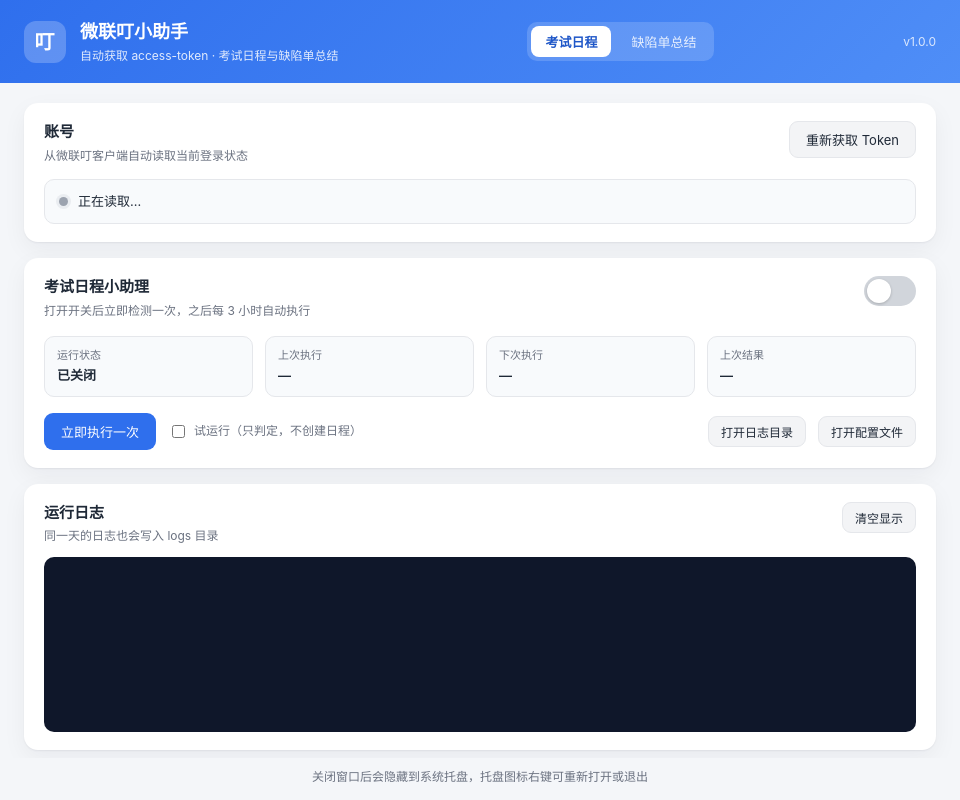
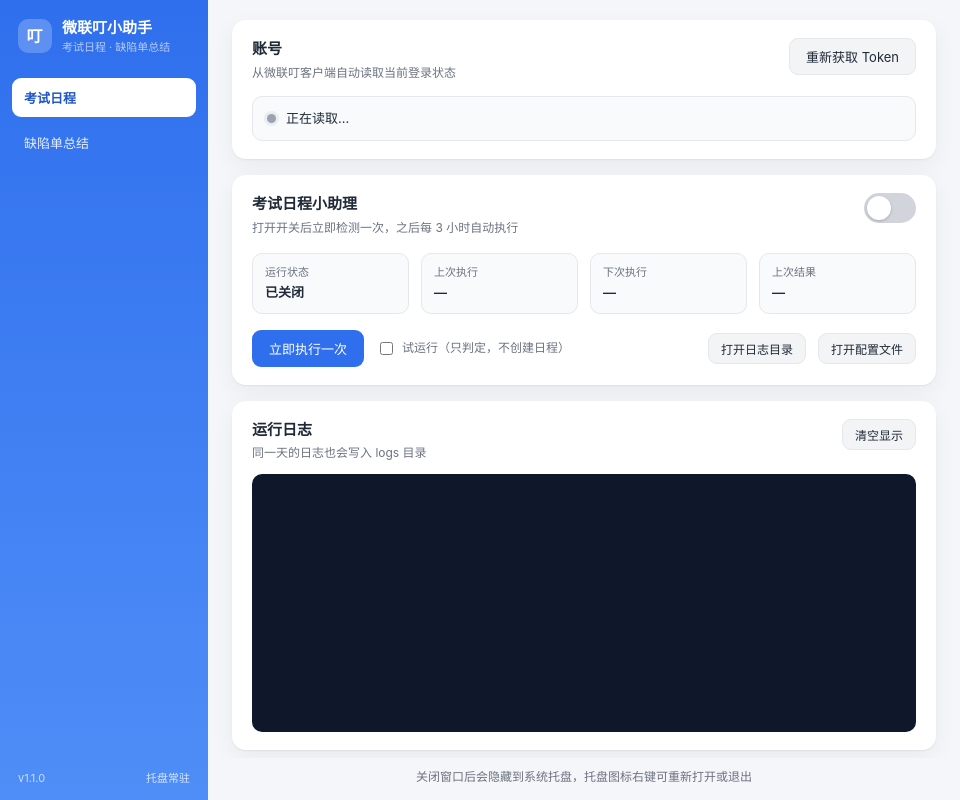
Before and after one commit to xun78243-sudo/vlinkto-help, an Electron app: page src/renderer/index.html in a window 960 px wide. Drawn offline with Linux system fonts and the light colour scheme; no server answers.

Commit message:
feat: 左侧菜单导航，缺陷单表单改纵向且不预填默认值
- 顶部页签改为左侧菜单（208px 侧边栏：考试日程 / 缺陷单总结），版本号移到侧栏底部
- 缺陷单表单的工单编号与 git 地址改为纵向堆叠、占满整行
- 两栏不再预填默认值（原来会用 config 里的 defaultGitUrl 自动填 git 地址）；
  设置面板去掉「默认 git 地址」输入框，该配置只保留给自检脚本与冒烟使用
- 冒烟探针增加 menuItems / sidebar / formValues / inputsStacked / inputsSameLeft，
  可回归验证侧边菜单与「纵向排列 + 无默认值」

```diff
--- a/src/renderer/defect.css
+++ b/src/renderer/defect.css
@@ -1,36 +1,105 @@
-/* 缺陷单总结助手 + 顶部页签的样式（不覆盖 styles.css 里已有规则） */
+/* 缺陷单总结助手 + 左侧菜单的样式（不覆盖 styles.css 里已有规则） */
 
-/* ---------------- 页签 ---------------- */
+/* ---------------- 左侧菜单 ---------------- */
 
-.tabs {
-  display: flex;
-  gap: 6px;
-  padding: 4px;
-  border-radius: 10px;
-  background: rgba(255, 255, 255, 0.16);
+body {
+  flex-direction: row;
 }
 
-.tab {
+.sidebar {
+  flex: 0 0 208px;
+  width: 208px;
+  display: flex;
+  flex-direction: column;
+  gap: 8px;
+  padding: 18px 12px 14px;
+  background: linear-gradient(180deg, #2f6fed 0%, #4f8ef7 100%);
+  color: #fff;
+}
+
+.side-brand {
+  display: flex;
+  align-items: center;
+  gap: 10px;
+  padding: 0 6px 12px;
+}
+
+.side-brand .logo {
+  width: 34px;
+  height: 34px;
+  flex: 0 0 34px;
+  border-radius: 10px;
+  font-size: 16px;
+  font-weight: 700;
+}
+
+.side-brand h1 {
+  margin: 0;
+  font-size: 15px;
+  font-weight: 600;
+  line-height: 1.3;
+}
+
+.side-brand p {
+  margin: 2px 0 0;
+  font-size: 11px;
+  color: rgba(255, 255, 255, 0.75);
+  line-height: 1.3;
+}
+
+.menu {
+  display: flex;
+  flex-direction: column;
+  gap: 6px;
+  margin-top: 4px;
+}
+
+.menu-item {
   border: 0;
   cursor: pointer;
-  padding: 6px 14px;
-  border-radius: 8px;
+  padding: 10px 12px;
+  border-radius: 9px;
   background: transparent;
-  color: rgba(255, 255, 255, 0.85);
+  color: rgba(255, 255, 255, 0.88);
   font-size: 13px;
   font-family: inherit;
+  text-align: left;
   transition: background 0.15s, color 0.15s;
 }
 
-.tab:hover {
+.menu-item:hover {
   background: rgba(255, 255, 255, 0.16);
   color: #fff;
 }
 
-.tab.is-active {
+.menu-item.is-active {
   background: #fff;
   color: var(--accent-dark);
   font-weight: 600;
+}
+
+.side-foot {
+  margin-top: auto;
+  display: flex;
+  align-items: center;
+  justify-content: space-between;
+  gap: 6px;
+  padding: 0 6px;
+  font-size: 11px;
+  color: rgba(255, 255, 255, 0.78);
+}
+
+.side-foot .version {
+  font-size: 11px;
+  opacity: 0.9;
+}
+
+.main {
+  flex: 1 1 auto;
+  min-width: 0;
+  display: flex;
+  flex-direction: column;
+  height: 100%;
 }
 
 .pane[hidden] {
@@ -38,6 +107,13 @@
 }
 
 /* ---------------- 表单 ---------------- */
+
+.form-stack {
+  display: flex;
+  flex-direction: column;
+  gap: 12px;
+  margin-bottom: 12px;
+}
 
 .form-row {
   display: flex;
@@ -205,9 +281,7 @@
 }
 
 .defect-settings .field-note {
-  flex: 1 1 240px;
-  align-self: flex-end;
-  padding-bottom: 8px;
+  margin: -4px 0 12px;
   line-height: 1.4;
 }
 
--- a/src/renderer/index.html
+++ b/src/renderer/index.html
@@ -9,21 +9,27 @@
   <link rel="stylesheet" href="defect.css">
 </head>
 <body>
-  <header class="titlebar">
-    <div class="brand">
+  <aside class="sidebar">
+    <div class="side-brand">
       <div class="logo">叮</div>
       <div class="brand-text">
         <h1>微联叮小助手</h1>
-        <p>自动获取 access-token · 考试日程与缺陷单总结</p>
+        <p>考试日程 · 缺陷单总结</p>
       </div>
     </div>
-    <nav class="tabs" id="tabs">
-      <button class="tab is-active" data-pane="exam" type="button">考试日程</button>
-      <button class="tab" data-pane="defect" type="button">缺陷单总结</button>
+
+    <nav class="menu" id="tabs">
+      <button class="menu-item is-active" data-pane="exam" type="button">考试日程</button>
+      <button class="menu-item" data-pane="defect" type="button">缺陷单总结</button>
     </nav>
-    <span class="version" id="version">v1.0.0</span>
-  </header>
 
+    <div class="side-foot">
+      <span class="version" id="version">v1.1.0</span>
+      <span class="side-foot-hint">托盘常驻</span>
+    </div>
+  </aside>
+
+  <div class="main">
     <main class="content">
       <section class="card">
         <div class="card-head">
@@ -96,16 +102,16 @@
             <button id="btn-defect-settings" class="btn ghost small" type="button">设置</button>
           </div>
 
-        <div class="form-row">
+          <div class="form-stack">
             <label class="field">
               <span>工单编号</span>
               <input id="defect-ticket" type="text" spellcheck="false"
                      placeholder="例如 JETABLE2026101400071">
             </label>
-          <label class="field grow">
+            <label class="field">
               <span>git 地址（含分支）</span>
               <input id="defect-giturl" type="text" spellcheck="false"
-                   placeholder="http://host/group/project/tree/release-4.3.5.17">
+                     placeholder="http://gitlab地址/组/项目/tree/分支名">
             </label>
           </div>
 
@@ -133,17 +139,13 @@
                 <span>git 名称（中文名）</span>
                 <input id="set-git-name" type="text" spellcheck="false" placeholder="徐宁">
               </label>
+            </div>
+            <div class="form-row">
               <label class="field grow">
                 <span>AI 模型</span>
                 <select id="set-model"></select>
               </label>
-          </div>
-          <div class="form-row">
               <label class="field grow">
-              <span>默认 git 地址</span>
-              <input id="set-git-url" type="text" spellcheck="false">
-            </label>
-            <label class="field">
                 <span>AI 接口密钥（可留空）</span>
                 <input id="set-apikey" type="password" spellcheck="false" placeholder="通常留空即可">
               </label>
@@ -157,10 +159,10 @@
                 <span>仓库访问密码</span>
                 <input id="set-git-auth-pass" type="password" spellcheck="false" placeholder="留空则不修改">
               </label>
+            </div>
             <p class="hint field-note">
-              仅存本机 config.json，用于 git 拉取时做 Basic 认证；两栏都填才生效
+              仓库账号密码仅存本机 config.json，用于 git 拉取时做 Basic 认证；两栏都填才生效
             </p>
-          </div>
             <div class="actions">
               <button id="btn-defect-save" class="btn primary small" type="button">保存设置</button>
               <span class="hint" id="defect-settings-hint">提交人按「账号 / 名称」匹配作者名或邮箱</span>
@@ -218,6 +220,7 @@
     <footer class="footer">
       <span id="footer-info">关闭窗口后会隐藏到系统托盘，托盘图标右键可重新打开或退出</span>
     </footer>
+  </div>
 
   <script src="renderer.js"></script>
 </body>
--- a/src/renderer/renderer.js
+++ b/src/renderer/renderer.js
@@ -113,12 +113,7 @@ function render(snapshotData) {
       : '关闭窗口将退出应用'
   }
 
-  if (snapshotData.defect) {
-    const gitInput = $('defect-giturl')
-    if (gitInput && !gitInput.value && snapshotData.defect.defaultGitUrl) {
-      gitInput.value = snapshotData.defect.defaultGitUrl
-    }
-  }
+  // 缺陷单表单不预填任何默认值：工单号与 git 地址每次都由使用者输入
 }
 
 function appendLog(entry) {
@@ -192,8 +187,8 @@ const DEFECT_FIELDS = ['title', 'description', 'analysis', 'measures']
 const STAGE_TEXT = { ticket: '查工单', git: '拉取提交', ai: 'AI 生成' }
 
 function switchPane(name) {
-  for (const tab of document.querySelectorAll('.tab')) {
-    tab.classList.toggle('is-active', tab.dataset.pane === name)
+  for (const item of document.querySelectorAll('.menu-item')) {
+    item.classList.toggle('is-active', item.dataset.pane === name)
   }
   $('pane-exam').hidden = name !== 'exam'
   $('pane-defect').hidden = name !== 'defect'
@@ -292,7 +287,6 @@ async function loadDefectSettings() {
 
   $('set-git-user').value = defectInfo.gitUser || ''
   $('set-git-name').value = defectInfo.gitName || ''
-  $('set-git-url').value = defectInfo.defaultGitUrl || ''
   $('set-apikey').value = ''
   $('set-apikey').placeholder = defectInfo.hasApiKey ? '已保存（留空则不修改）' : '通常留空即可'
   $('set-git-auth-user').value = defectInfo.gitAuthUser || ''
@@ -300,10 +294,6 @@ async function loadDefectSettings() {
   $('set-git-auth-pass').placeholder = defectInfo.hasGitPassword
     ? '已保存（留空则不修改）'
     : '留空则用本机 git 凭据'
-
-  if (!$('defect-giturl').value && defectInfo.defaultGitUrl) {
-    $('defect-giturl').value = defectInfo.defaultGitUrl
-  }
 
   const select = $('set-model')
   select.textContent = ''
@@ -334,7 +324,6 @@ async function submitDefectSettings() {
   const patch = {
     gitUser: $('set-git-user').value,
     gitName: $('set-git-name').value,
-    defaultGitUrl: $('set-git-url').value,
     gitAuthUser: $('set-git-auth-user').value,
     aiModel: $('set-model').value,
   }
@@ -393,9 +382,9 @@ async function generateDefect() {
 
 function bindDefect() {
   $('tabs').addEventListener('click', (event) => {
-    const tab = event.target.closest('.tab')
-    if (!tab) return
-    switchPane(tab.dataset.pane)
+    const item = event.target.closest('.menu-item')
+    if (!item) return
+    switchPane(item.dataset.pane)
   })
 
   $('btn-defect-generate').addEventListener('click', generateDefect)
```
Also changed, not shown: src/main.js (+15 -3 lines), README.md, 1 other file. Lines whose indentation alone changed are shown as unchanged.
